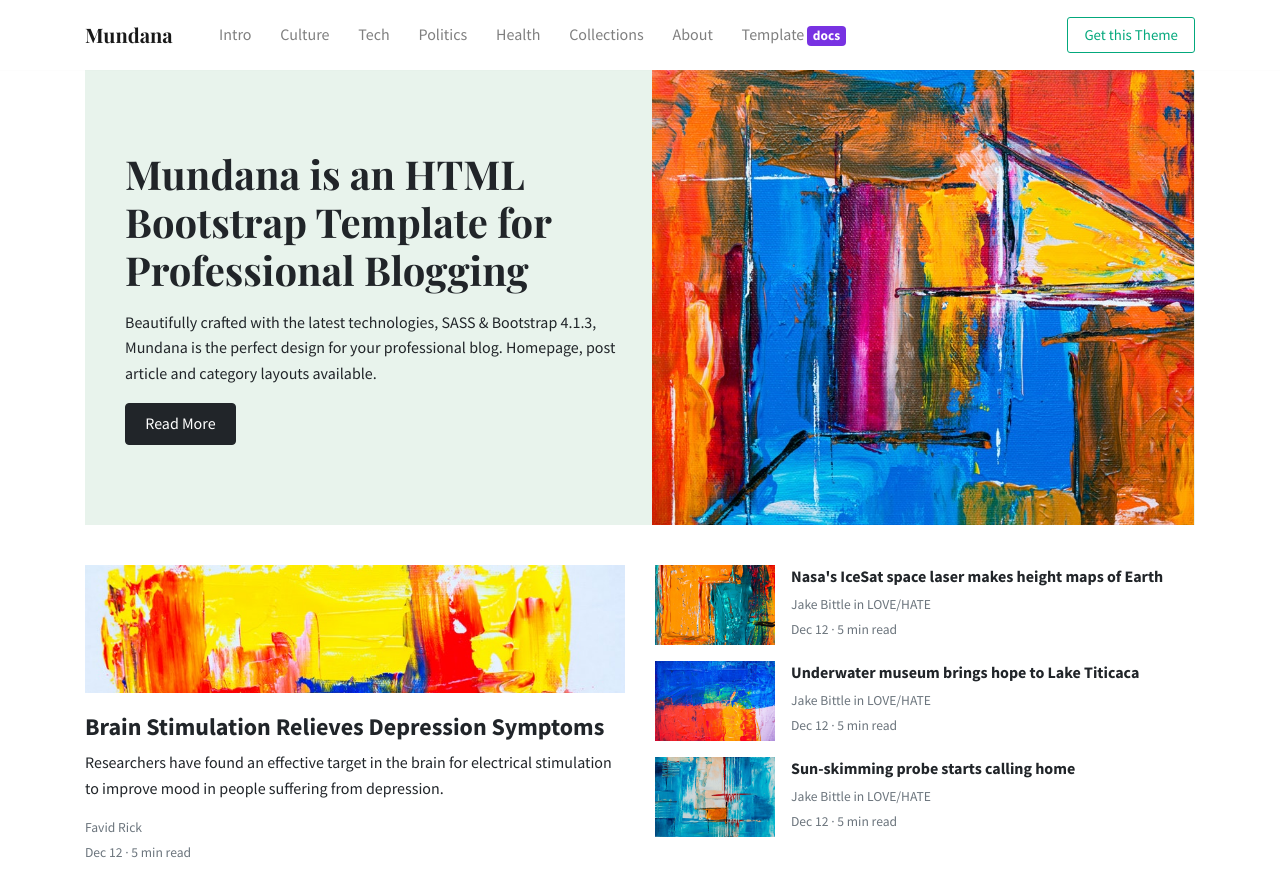
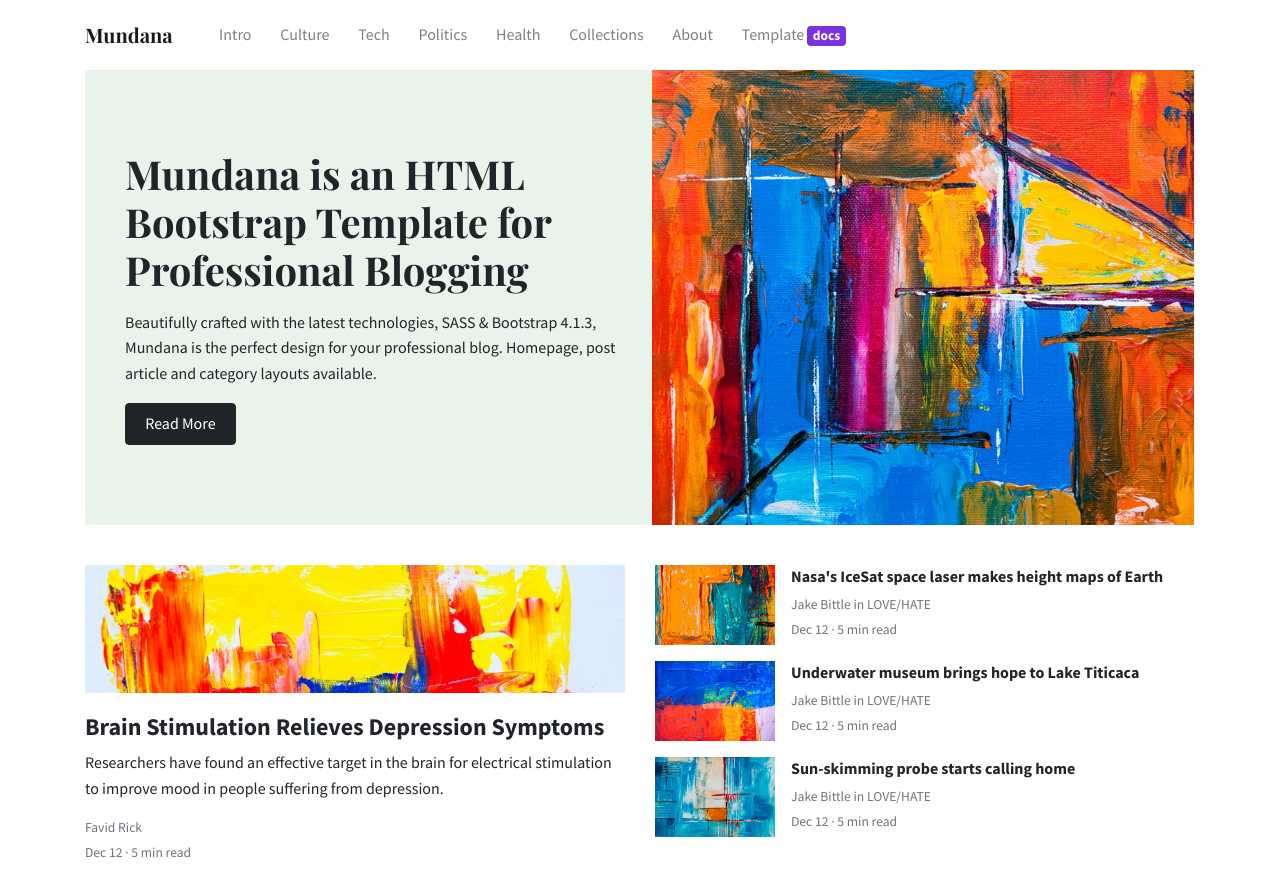
Before and after one commit to dinhtien15/dinhtien15, a website: page web/index.html in a window 1280 px wide. Shown: the top 892 px of the page. Drawn offline with nearby package versions, Linux system fonts and the light colour scheme.

Commit message:
xoa button get this theme

```diff
--- a/web/index.html
+++ b/web/index.html
@@ -51,11 +51,7 @@ NAVBAR
 			<a class="nav-link" href="./docs.html">Template <span class="badge badge-secondary">docs</span></a>
 			</li>
 		</ul>
-		<ul class="navbar-nav ml-auto d-flex align-items-center">
-			<li class="nav-item highlight">
-			<a class="nav-link" href="https://www.wowthemes.net/mundana-free-html-bootstrap-template/">Get this Theme</a>
-			</li>
-		</ul>
+
 	</div>
 </div>
 </nav>
```
